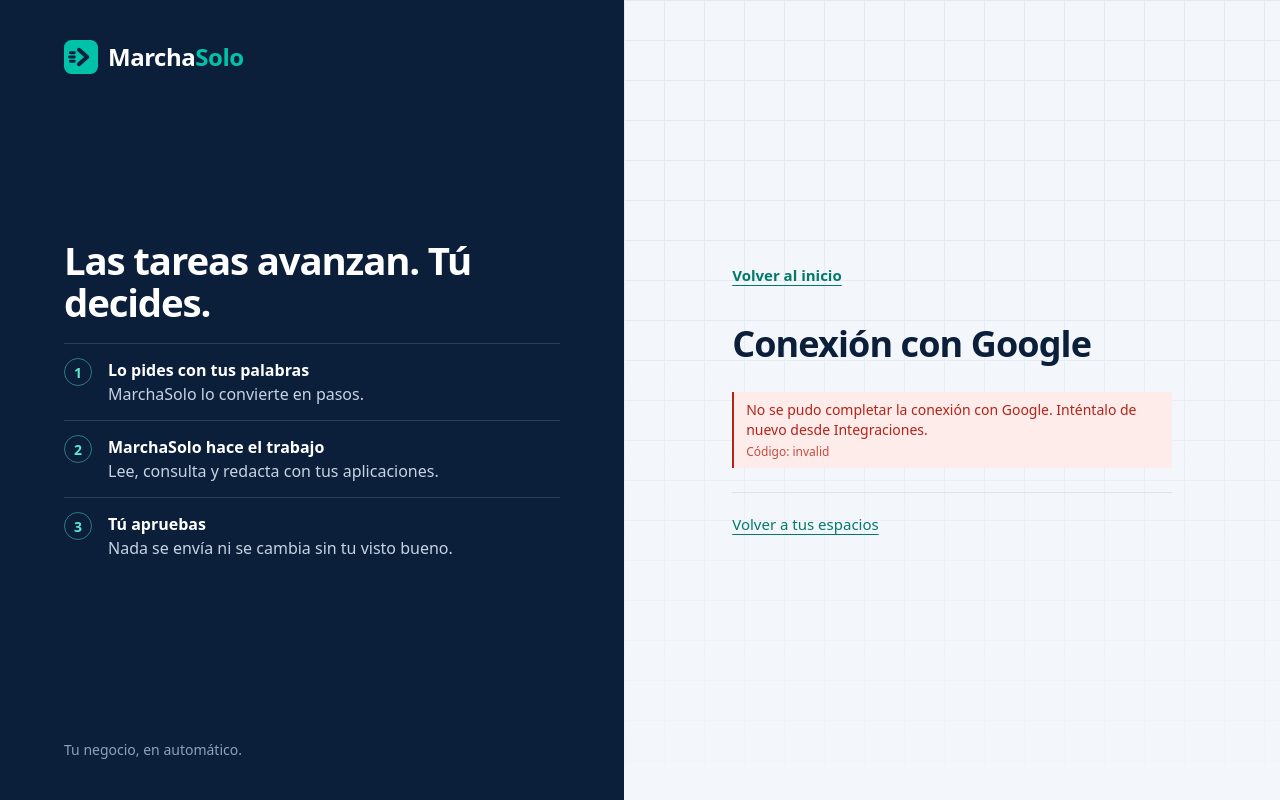
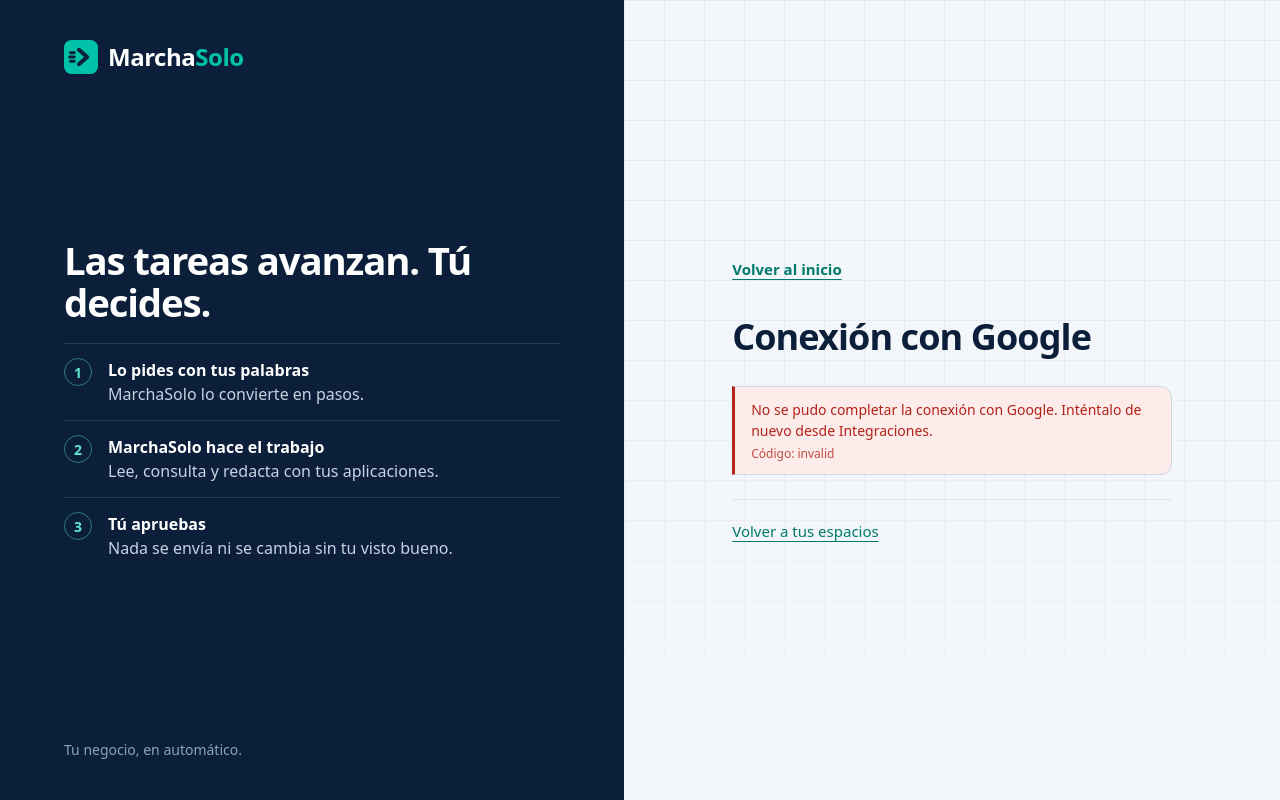
Before and after one commit to CESARKUBEREK/Delega, a Next.js app: page /integraciones/google in a window 1280 px wide. Shown: the top 800 px of the page. Built offline with nearby package versions, Linux system fonts and the light colour scheme; no server answers.

Commit message:
refactor(google): reuse shared oauth feedback banner

```diff
--- a/src/app/integraciones/google/page.tsx
+++ b/src/app/integraciones/google/page.tsx
@@ -1,6 +1,7 @@
 import Link from "next/link"
 import { Suspense } from "react"
 import { Sheet } from "@/components/sheet"
+import { InfoBanner } from "@/components/ui"
 
 export const metadata = { title: "Conexión con Google" }
 
@@ -34,9 +35,9 @@ async function Message({ searchParams }: Pick<PageProps<"/integraciones/google">
   const { e } = await searchParams
   const code = typeof e === "string" ? e : "invalid"
   return (
-    <p role="alert" className="border-l-2 border-alert bg-alert-bg px-3 py-2 text-sm text-alert">
+    <InfoBanner tone="danger" role="alert">
       {MESSAGES[code] ?? "No se pudo completar la conexión con Google. Inténtalo de nuevo desde Integraciones."}
       <span className="mt-1 block text-xs opacity-80">Código: {code.slice(0, 40)}</span>
-    </p>
+    </InfoBanner>
   )
 }
```
